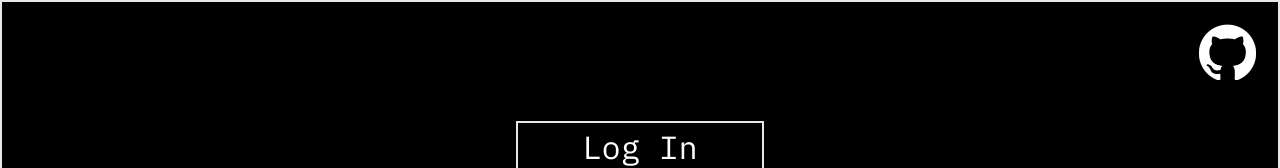
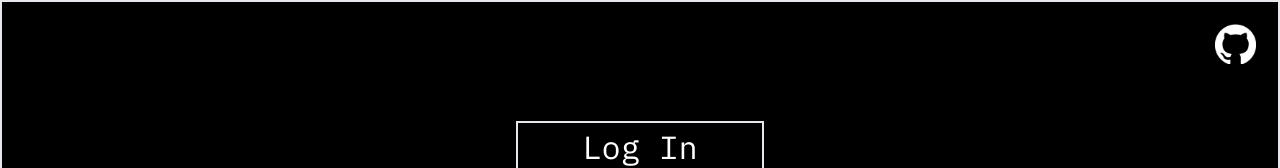
Before and after one commit to singodiyashubham87/ScrapeIt, a React (Vite) app: page / in a window 1280 px wide. Shown: the top 168 px of the page. Built offline with nearby package versions, Linux system fonts and the light colour scheme.

Commit message:
chore: decrease github logo size

```diff
--- a/src/components/Homepage.jsx
+++ b/src/components/Homepage.jsx
@@ -32,12 +32,12 @@ function Homepage() {
 
     // Render the Homepage component
   return (
-    <div className="homepageContainer font-primary h-[100vh] w-[100%] bg-black flex flex-col items-center justify-evenly">
+    <div className="homepageContainer font-primary h-[100vh] w-[100%] bg-black flex flex-col items-center justify-evenly relative">
       <Link
         to={"https://github.com/singodiyashubham87/ScrapeIt"}
         className="absolute top-0 right-0 p-6"
       >
-        <img src={ghlogo} alt="small_github_logo" className="h-14"/>
+        <img src={ghlogo} alt="small_github_logo" className="h-10"/>
       </Link>
 
       {/* Display the scraped data */}
--- a/src/components/LandingPage.jsx
+++ b/src/components/LandingPage.jsx
@@ -150,13 +150,13 @@ const getGreeting = () => {
 
   return (
     <>
-      <div className="landingContainer bg-black w-[100%] h-[100vh] font-primary">
+      <div className="landingContainer bg-black w-[100%] h-[100vh] font-primary relative">
         <div className="content h-[100vh] flex flex-col justify-evenly items-center border-2 border-white-700">
           <Link
             to={"https://github.com/singodiyashubham87/ScrapeIt"}
             className="absolute top-0 right-0 p-6"
           >
-            <img src={ghlogo} alt="small_github_logo" className="max-h-14 ghlogo-vsm:h-[3rem] ghlogo-vvsm:h-[2.5rem]"/>
+            <img src={ghlogo} alt="small_github_logo" className="h-10 ghlogo-vsm:h-[2.5rem] ghlogo-vvsm:h-[2rem]"/>
           </Link>
           <div className="auth text-center">
             {isAuthenticated && (
@@ -183,7 +183,7 @@ const getGreeting = () => {
             )}
           </div>
 
-          <div className="inputBox h-[25%] md:h-[30%] w-[90%] sm:w-[70%] md:w-[60%] lg:w-[50%] xl:w-[35%] flex flex-col items-center justify-between border-2 p-4 border-white">
+          <div className="inputBox h-[25%] md:h-[30%] w-[90%] sm:w-[70%] md:w-[60%] lg:w-[50%] xl:w-[35%] 2xl:w-[30%] flex flex-col items-center justify-between border-2 p-4 border-white">
             <input
               id="url"
               className="border-none w-[100%] text-center text-[1rem] vsm:text-[1.3rem] md:text-[1.5rem] xl:text-[2rem] px-2 py-1"
```
